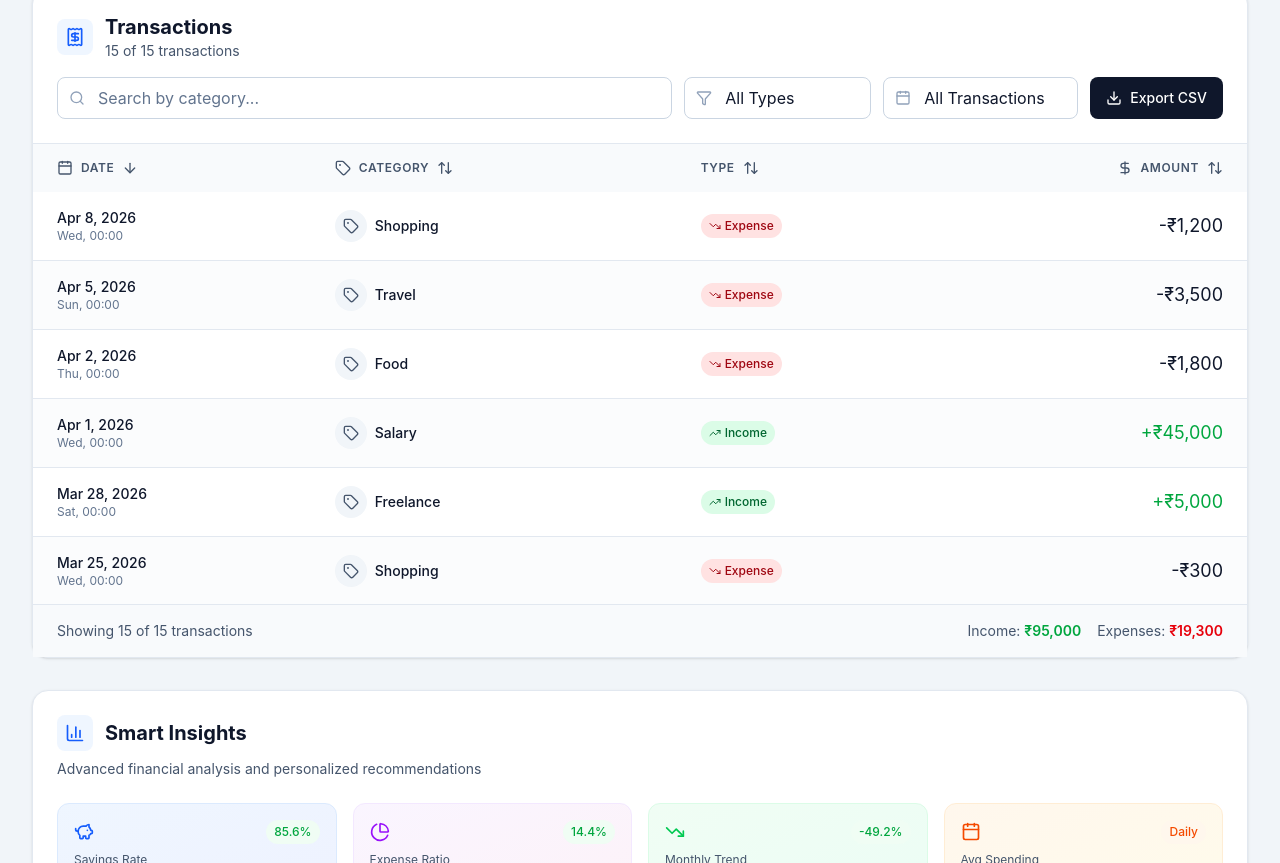
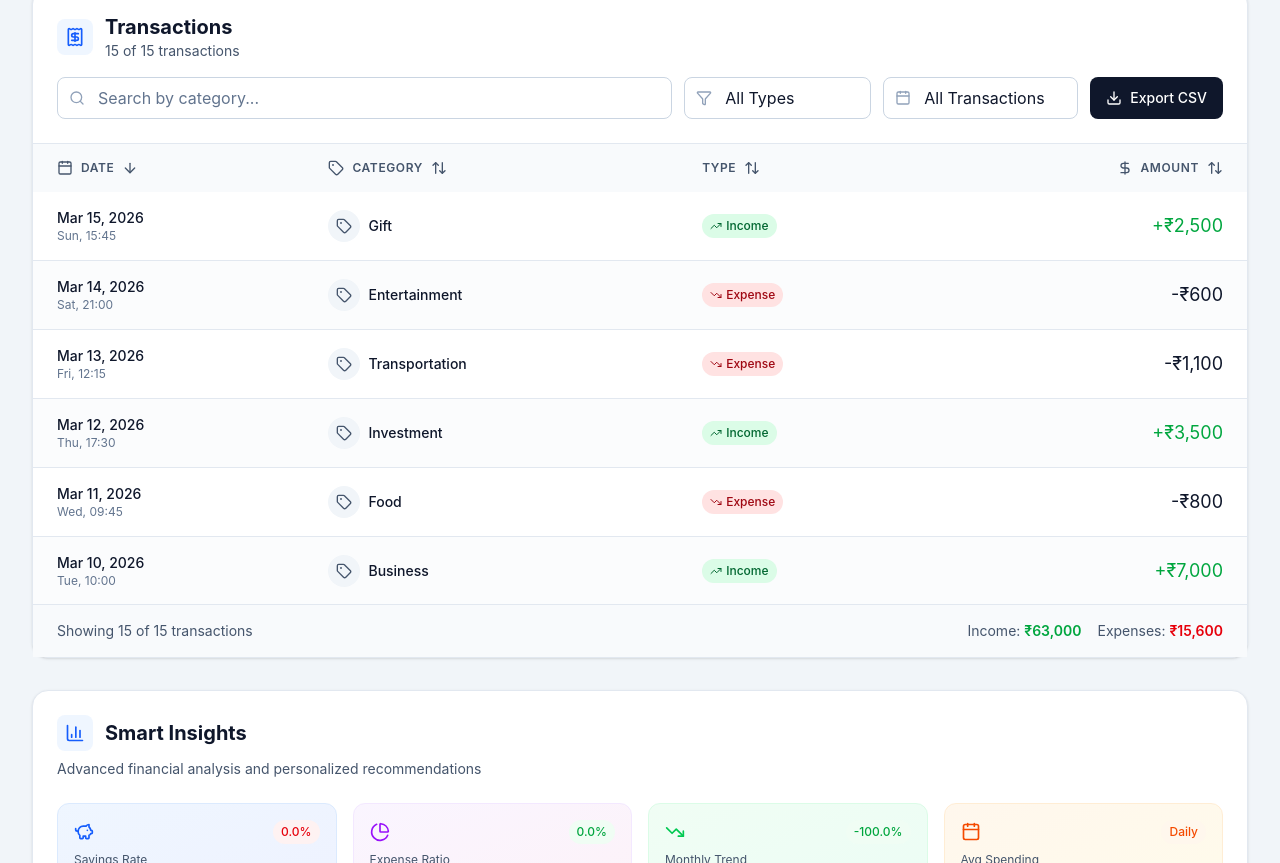
Before and after one commit to OmpalSingh01/finance-dashboard, a React (Vite) app: page / in a window 1280 px wide. Shown: the part 897-1760 px from the top of the page. Built offline with nearby package versions, Linux system fonts and the light colour scheme.

Commit message:
updatetransactions

```diff
--- a/src/data/mockTransactions.js
+++ b/src/data/mockTransactions.js
@@ -2,6 +2,7 @@ export const mockTransactions = [
   {
     id: 1,
     date: '2026-03-01',
+    datetime: '2026-03-01T09:30:00.000Z',
     amount: 45000,
     category: 'Salary',
     type: 'income',
@@ -9,99 +10,113 @@ export const mockTransactions = [
   {
     id: 2,
     date: '2026-03-02',
+    datetime: '2026-03-02T13:15:00.000Z',
     amount: 1200,
     category: 'Food',
     type: 'expense',
   },
   {
     id: 3,
-    date: '2026-03-05',
+    date: '2026-03-03',
+    datetime: '2026-03-03T18:45:00.000Z',
     amount: 2500,
     category: 'Travel',
     type: 'expense',
   },
   {
     id: 4,
-    date: '2026-03-07',
-    amount: 800,
+    date: '2026-03-04',
+    datetime: '2026-03-04T19:10:00.000Z',
+    amount: 1800,
     category: 'Shopping',
     type: 'expense',
   },
   {
     id: 5,
-    date: '2026-03-10',
+    date: '2026-03-05',
+    datetime: '2026-03-05T08:00:00.000Z',
     amount: 3000,
     category: 'Rent',
     type: 'expense',
   },
   {
     id: 6,
-    date: '2026-03-12',
-    amount: 500,
+    date: '2026-03-06',
+    datetime: '2026-03-06T14:20:00.000Z',
+    amount: 5000,
+    category: 'Freelance',
+    type: 'income',
+  },
+  {
+    id: 7,
+    date: '2026-03-07',
+    datetime: '2026-03-07T20:30:00.000Z',
+    amount: 900,
     category: 'Entertainment',
     type: 'expense',
   },
   {
-    id: 7,
-    date: '2026-03-15',
-    amount: 2000,
+    id: 8,
+    date: '2026-03-08',
+    datetime: '2026-03-08T11:45:00.000Z',
+    amount: 1500,
     category: 'Utilities',
     type: 'expense',
   },
   {
-    id: 8,
-    date: '2026-03-18',
-    amount: 1500,
-    category: 'Food',
-    type: 'expense',
-  },
-  {
     id: 9,
-    date: '2026-03-20',
-    amount: 1000,
+    date: '2026-03-09',
+    datetime: '2026-03-09T16:10:00.000Z',
+    amount: 2200,
     category: 'Healthcare',
     type: 'expense',
   },
   {
     id: 10,
-    date: '2026-03-25',
-    amount: 300,
-    category: 'Shopping',
+    date: '2026-03-10',
+    datetime: '2026-03-10T10:00:00.000Z',
+    amount: 7000,
+    category: 'Business',
+    type: 'income',
+  },
+  {
+    id: 11,
+    date: '2026-03-11',
+    datetime: '2026-03-11T09:45:00.000Z',
+    amount: 800,
+    category: 'Food',
     type: 'expense',
   },
   {
-    id: 11,
-    date: '2026-03-28',
-    amount: 5000,
-    category: 'Freelance',
-    type: 'income',
-  },
-  {
     id: 12,
-    date: '2026-04-01',
-    amount: 45000,
-    category: 'Salary',
+    date: '2026-03-12',
+    datetime: '2026-03-12T17:30:00.000Z',
+    amount: 3500,
+    category: 'Investment',
     type: 'income',
   },
   {
     id: 13,
-    date: '2026-04-02',
-    amount: 1800,
-    category: 'Food',
+    date: '2026-03-13',
+    datetime: '2026-03-13T12:15:00.000Z',
+    amount: 1100,
+    category: 'Transportation',
     type: 'expense',
   },
   {
     id: 14,
-    date: '2026-04-05',
-    amount: 3500,
-    category: 'Travel',
+    date: '2026-03-14',
+    datetime: '2026-03-14T21:00:00.000Z',
+    amount: 600,
+    category: 'Entertainment',
     type: 'expense',
   },
   {
     id: 15,
-    date: '2026-04-08',
-    amount: 1200,
-    category: 'Shopping',
-    type: 'expense',
+    date: '2026-03-15',
+    datetime: '2026-03-15T15:45:00.000Z',
+    amount: 2500,
+    category: 'Gift',
+    type: 'income',
   },
 ]
```
